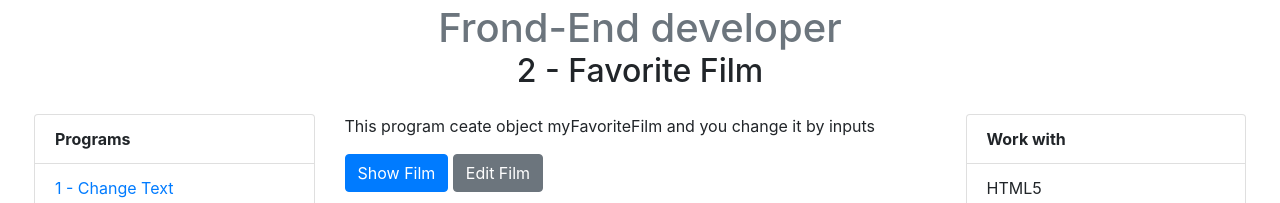
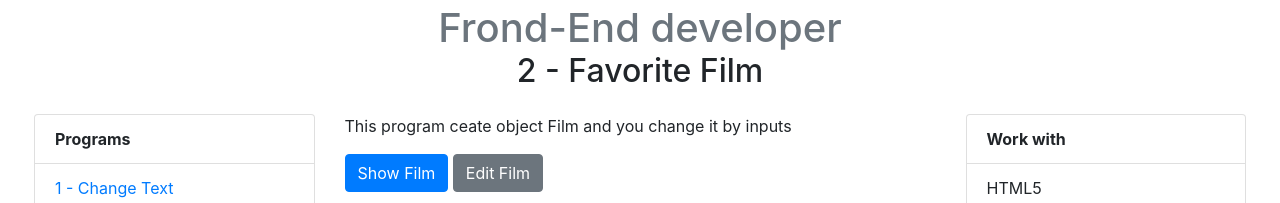
Before and after one commit to van-yog/jsPrograms, a plain HTML site: page programs/program2/program2.html in a window 1280 px wide. Shown: the top 203 px of the page. Drawn offline with nearby package versions, Linux system fonts and the light colour scheme.

Commit message:
update grammer

```diff
--- a/programs/program2/program2.html
+++ b/programs/program2/program2.html
@@ -122,7 +122,7 @@
                 <div class="col-12 col-md-6 mb-5">
                     <main>
                         <div class="mb-2">
-                            <p> This program ceate object myFavoriteFilm and you change it by inputs</p>
+                            <p> This program ceate object Film and you change it by inputs</p>
                             <button type="button" class="btn btn-primary "
                                 onclick='document.getElementById("yourFilm").innerHTML=showFavoriteFilm()'>
                                 Show Film
```
